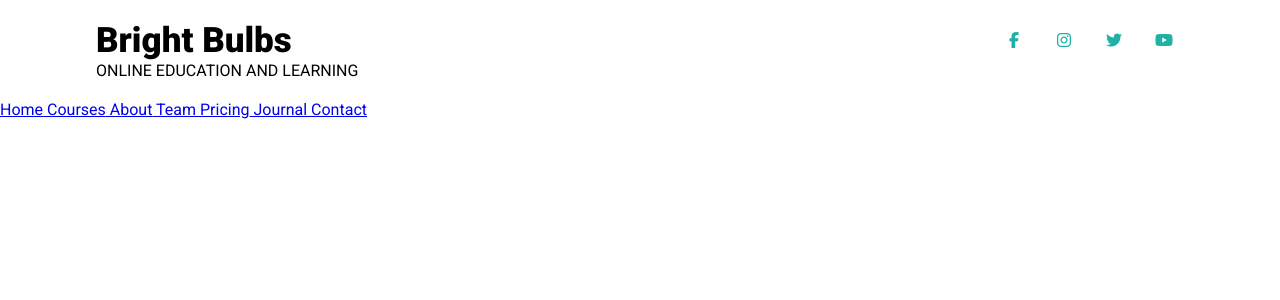
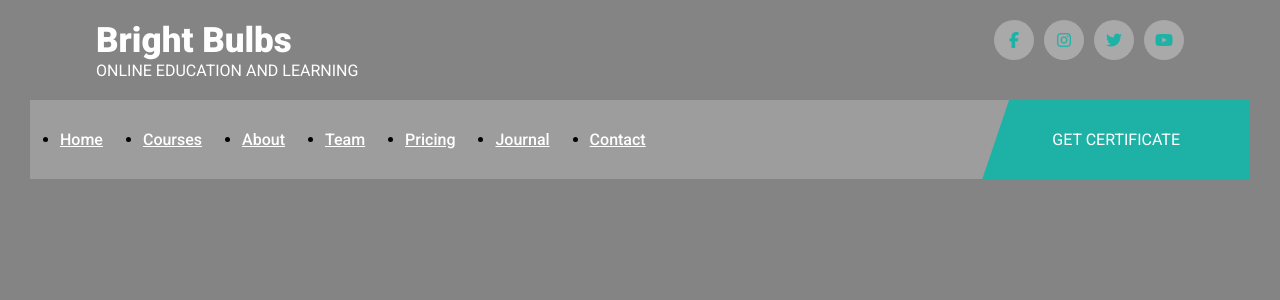
Before and after one commit to Nas1010/bright-bulbs, a React (Create React App) app: page / in a window 1280 px wide. Shown: the top 300 px of the page. Built offline with nearby package versions, Linux system fonts and the light colour scheme.

Commit message:
add styles for header layout, nav links, hover states, and .start button

```diff
--- a/src/App.css
+++ b/src/App.css
@@ -8,6 +8,7 @@
 
 body {
   font-family: "Roboto", sans-serif;
+  background-color: #858484;
 }
 
 .container {
--- a/src/components/common/heading/Header.jsx
+++ b/src/components/common/heading/Header.jsx
@@ -1,25 +1,40 @@
-import React from 'react'
-import Head from './Head.jsx'
-import './header.css'
-import { Link } from 'react-router-dom'
+import React from "react"
+import Head from "./Head.jsx"
+import "./header.css"
+import {Link} from "react-router-dom"
 
 const Header = () => {
   return (
     <div>
       <Head />
       <header>
-        <nav className='flexSB'>
-          <ul>
+        <nav className="flexSB">
+          <ul className="flexSB">
             <li>
               <Link to="/"> Home</Link>
+            </li>
+            <li>
               <Link to="/courses"> Courses</Link>
+            </li>
+            <li>
               <Link to="/about"> About</Link>
+            </li>
+            <li>
               <Link to="/team"> Team</Link>
+            </li>
+            <li>
               <Link to="/pricing"> Pricing</Link>
+            </li>
+            <li>
               <Link to="/journal"> Journal</Link>
-              <Link to= "/contact"> Contact</Link>
+            </li>
+            <li>
+              <Link to="/contact"> Contact</Link>
             </li>
           </ul>
+          <div className="start">
+            <div className="button">GET CERTIFICATE</div>
+          </div>
         </nav>
       </header>
     </div>
--- a/src/components/common/heading/header.css
+++ b/src/components/common/heading/header.css
@@ -1,6 +1,6 @@
 .head {
     padding: 20px 0;
-    color: #000
+    color: #fff
 
 }
 .logo h1{
@@ -10,3 +10,30 @@
 .head .icon {
     margin-left: 10px;
 }
+
+/* header */
+
+header {
+    background-color: rgba(255, 255, 255 , 0.2);
+    margin: 0 30px;
+}
+header ul {
+    padding: 30px;
+}
+header li{
+    margin-right: 40px;
+}
+header ul li a {
+    color: #fff;
+    font-weight: 500;
+    transition: 0.5s;
+}
+header ul li a:hover {
+    color: #1eb2a6;
+}
+.start {
+    background-color: #1eb2a6;
+    padding:30px 70px;
+    color: #fff;
+    clip-path: polygon(10% 0, 100% 0, 100% 100%, 0 100%);
+}
```
